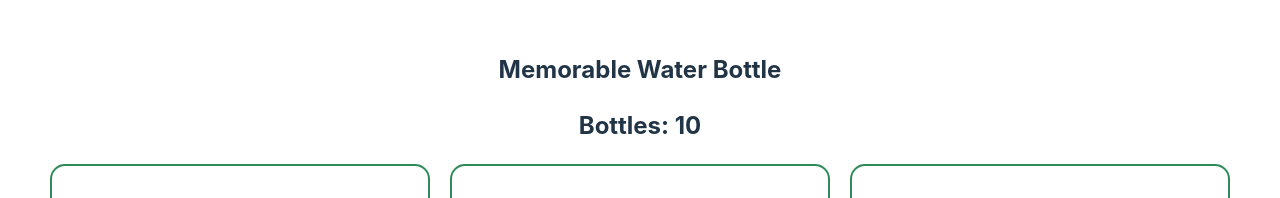
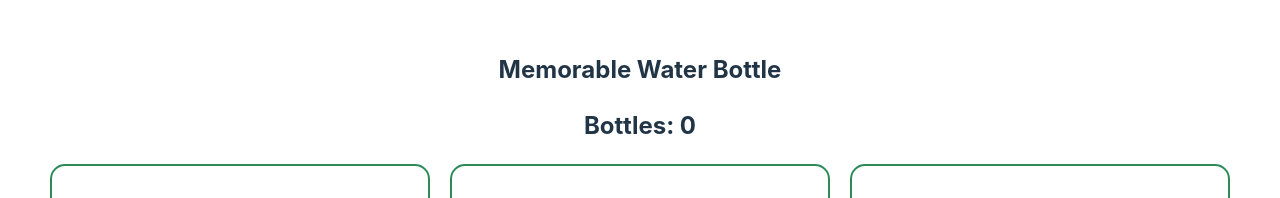
Before and after one commit to sifurr/memorable-water-bottle, a React (Vite) app: page / in a window 1280 px wide. Shown: the top 198 px of the page. Built offline with nearby package versions, Linux system fonts and the light colour scheme.

Commit message:
cart stored in the local storage not in an efficient way

```diff
--- a/src/components/Bottles/Bottles.jsx
+++ b/src/components/Bottles/Bottles.jsx
@@ -2,30 +2,58 @@ import { useEffect } from "react";
 import { useState } from "react";
 import "./Bottles.css";
 import Bottle from "../Bottle/Bottle";
+import { addToLocalStorage, getStoredCart } from "../../utilities/localStorage";
 
 const Bottles = () => {
   const [bottles, setBottles] = useState([]);
+  const [cart, setCart] = useState([]);
+
   useEffect(() => {
     fetch("bottles.json")
       .then((res) => res.json())
       .then((data) => setBottles(data));
   }, []);
 
-  const handleAddToCart = bottle =>{
-    console.log("bottle had been added");
-    console.log(bottle);
-  }
+  // load cart from local storage
+  useEffect(() => {
+    console.log("called the useEffect for the local storage", bottles.length);
+    if (bottles.length > 0) {
+      const storedCart = getStoredCart();
+      console.log(storedCart);
+
+      const savedCart = [];
+      for(const id of storedCart){
+        console.log(id);
+        const bottle = bottles.find(bottle => bottle.id === id);
+        if(bottle){
+            savedCart.push(bottle);
+        }
+      }
+
+      console.log('saved card', savedCart);
+      setCart(savedCart);
+
+
+    }
+  }, [bottles]);
+
+  const handleAddToCart = (bottle) => {
+    const newCart = [...cart, bottle];
+    setCart(newCart);
+    addToLocalStorage(bottle.id);
+  };
+
   return (
     <div>
-      <h2>Bottles: {bottles.length}</h2>
+      <h2>Bottles: {cart.length}</h2>
       <div className="bottles-container">
-          {bottles.map((bottle) => (
-            <Bottle
+        {bottles.map((bottle) => (
+          <Bottle
             key={bottle.id}
             bottle={bottle}
             handleAddToCart={handleAddToCart}
-            ></Bottle>
-          ))}
+          ></Bottle>
+        ))}
       </div>
     </div>
   );
--- /dev/null
+++ b/src/utilities/localStorage.js
@@ -0,0 +1,22 @@
+const getStoredCart = () => {
+  const storedCartString = localStorage.getItem("cart");
+  if (storedCartString) {
+    return JSON.parse(storedCartString);
+  }
+
+  return [];
+};
+
+const addToLocalStorage = (id) => {
+  const cart = getStoredCart();
+  cart.push(id);
+  // save the cart to local storage
+  saveCartToLocalStorage(cart);
+};
+
+const saveCartToLocalStorage = (cart) => {
+  const cartStringified = JSON.stringify(cart);
+  localStorage.setItem("cart", cartStringified);
+};
+
+export { addToLocalStorage, getStoredCart };
```
